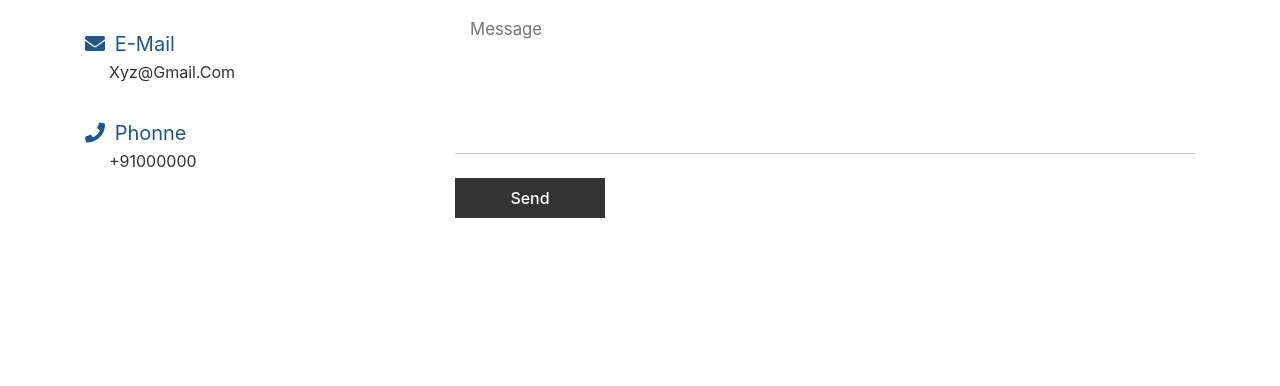
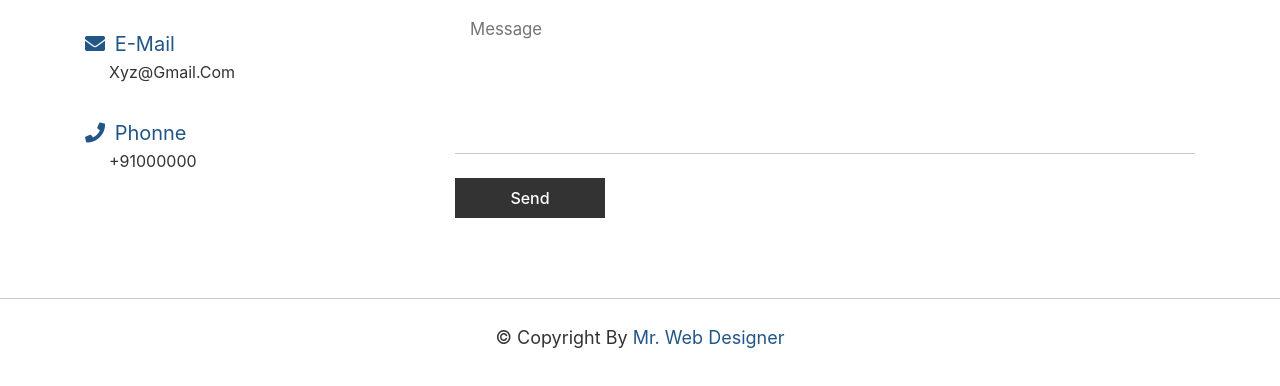
Before and after one commit to alhiane-1899/Shaikh, a plain HTML site: page index.html in a window 1280 px wide. Shown: the part 4203-4589 px from the top of the page. Drawn offline with Linux system fonts and the light colour scheme.

Commit message:
Footer 'Credit' Section Added

```diff
--- a/css/styles.css
+++ b/css/styles.css
@@ -18,7 +18,6 @@
     color: var(--white-clr);
 }
 body {
-    height: 10000px;
     font-size: 16px;
     font-weight: 400;
     line-height: 1.5;
@@ -503,3 +502,17 @@ img {
     resize: none;
 }
 /* contact section ends */
+/* footer section starts */
+.credit {
+    padding: 1.5rem 0;
+    border-top: 1px solid #ccc;
+}
+.credit p {
+    font-size: 18px;
+    color: var(--secondary-clr);
+    text-align: center;
+}
+.credit p span {
+    color: var(--primary-clr);
+}
+/* footer section ends */
--- a/index.html
+++ b/index.html
@@ -256,5 +256,12 @@
         </div>
     </section>
     <!-- contact section ends -->
+    <!-- footer section starts -->
+    <footer class="credit">
+        <div class="container">
+            <p>© Copyright By <span>Mr. Web Designer</span></p>
+        </div>
+    </footer>
+    <!-- footer section ends -->
 </body>
 </html>
```
